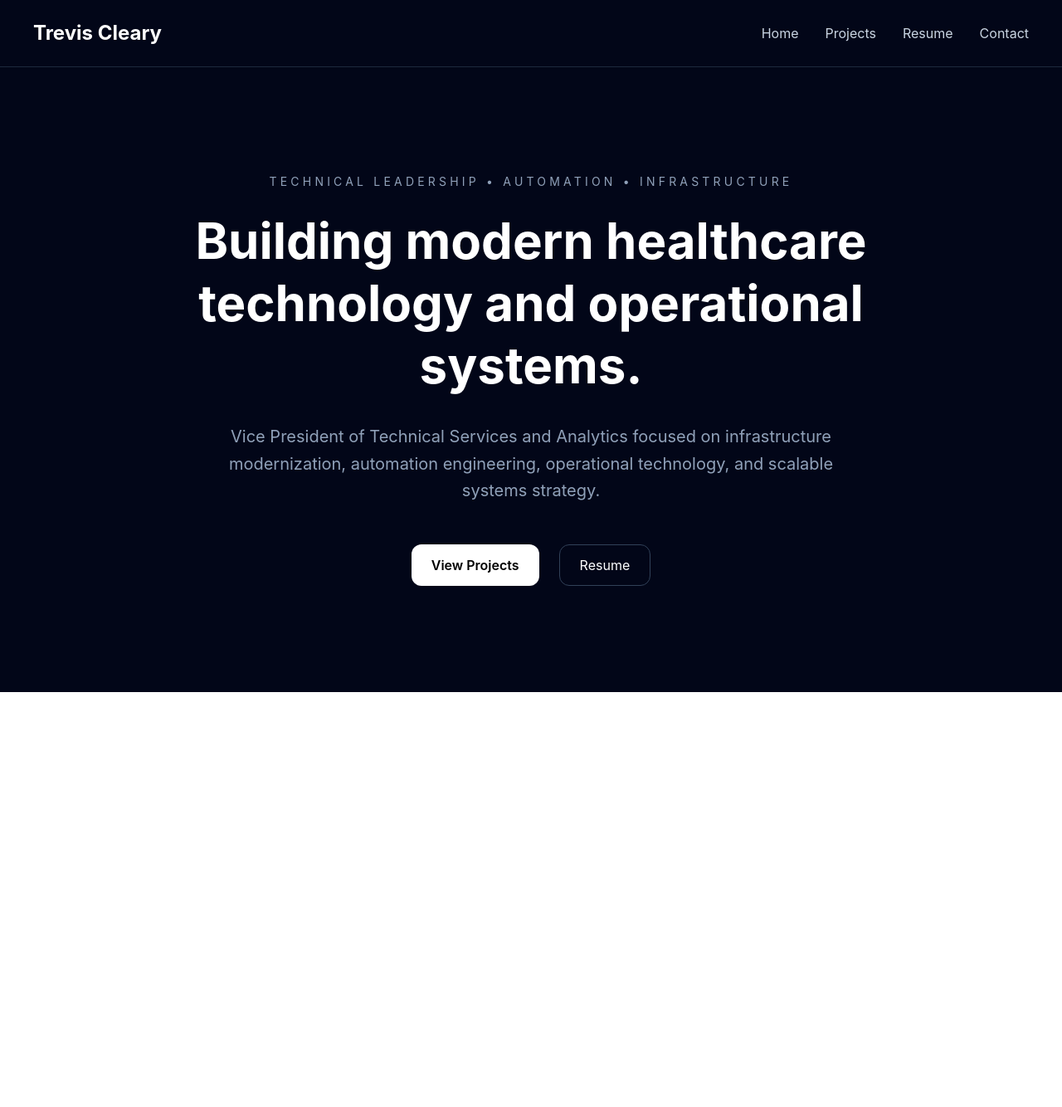
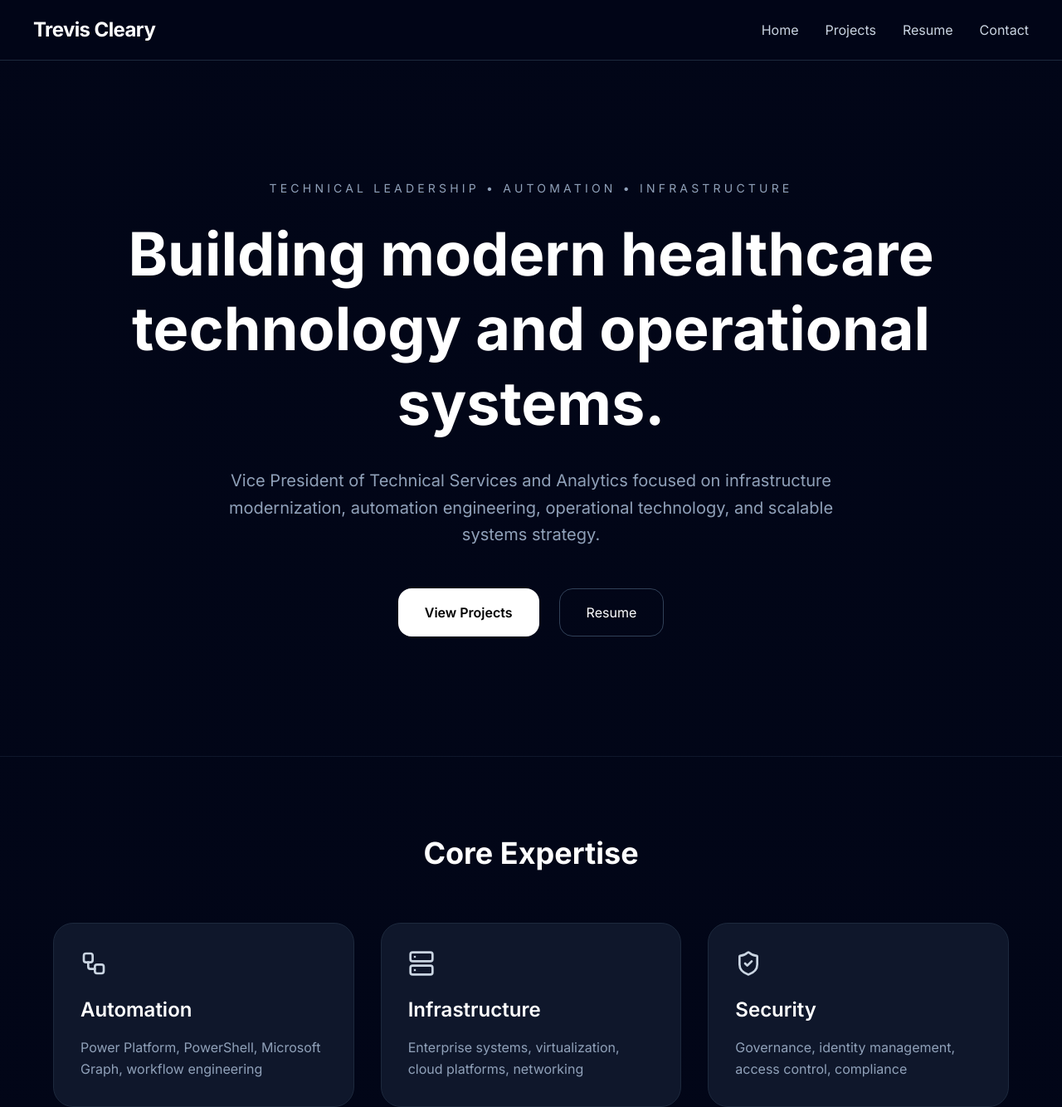
Before and after one commit to TrevisCleary/trevis-portfolio, a React (Vite) app: page / in a window 1280 px wide. Shown: the top 1334 px of the page at 83% size. Before the commit the page ends 834 px from the top, so only its background shows below. Built offline with nearby package versions, Linux system fonts and the light colour scheme.

Commit message:
Added professional contact email

```diff
--- a/index.html
+++ b/index.html
@@ -4,6 +4,9 @@
     <meta charset="UTF-8" />
     <link rel="icon" type="image/svg+xml" href="/favicon.svg" />
     <meta name="viewport" content="width=device-width, initial-scale=1.0" />
+    <link rel="preconnect" href="https://fonts.googleapis.com">
+<link rel="preconnect" href="https://fonts.gstatic.com" crossorigin>
+<link href="https://fonts.googleapis.com/css2?family=Inter:wght@100..900&display=swap" rel="stylesheet">
     <title>trevis-portfolio</title>
   </head>
   <body>
--- a/package.json
+++ b/package.json
@@ -11,8 +11,11 @@
   },
   "dependencies": {
     "@tailwindcss/vite": "^4.2.4",
+    "framer-motion": "^12.38.0",
+    "lucide-react": "^1.14.0",
     "react": "^19.2.5",
     "react-dom": "^19.2.5",
+    "react-icons": "^5.6.0",
     "react-router-dom": "^7.15.0",
     "tailwindcss": "^4.2.4"
   },
--- a/src/App.jsx
+++ b/src/App.jsx
@@ -10,7 +10,7 @@ import Contact from "./pages/Contact";
 function App() {
   return (
     <BrowserRouter>
-      <div className="min-h-screen bg-slate-950 text-white">
+      <div className="min-h-screen bg-gradient-to-b from-slate-950 via-slate-950 to-black text-white">
         <Navbar />
 
         <Routes>
--- a/src/components/Navbar.jsx
+++ b/src/components/Navbar.jsx
@@ -1,44 +1,61 @@
+import { useState } from "react";
 import { Link } from "react-router-dom";
+import { Menu, X } from "lucide-react";
 
 function Navbar() {
+  const [menuOpen, setMenuOpen] = useState(false);
+
+  const navLinks = [
+    { name: "Home", path: "/" },
+    { name: "Projects", path: "/projects" },
+    { name: "Resume", path: "/resume" },
+    { name: "Contact", path: "/contact" }
+  ];
+
   return (
-    <nav className="flex items-center justify-between px-10 py-6 border-b border-slate-800">
-      <Link
-        to="/"
-        className="text-2xl font-bold"
-      >
-        Trevis Cleary
-      </Link>
-
-      <div className="flex gap-8 text-slate-300">
+    <nav className="sticky top-0 z-50 backdrop-blur-xl bg-slate-950/80 border-b border-slate-800">
+      <div className="max-w-7xl mx-auto px-6 md:px-10 py-5 flex items-center justify-between">
         <Link
           to="/"
-          className="hover:text-white transition"
+          className="text-2xl font-bold tracking-tight"
         >
-          Home
+          Trevis Cleary
         </Link>
 
-        <Link
-          to="/projects"
-          className="hover:text-white transition"
+        <div className="hidden md:flex items-center gap-8 text-slate-300">
+          {navLinks.map((link) => (
+            <Link
+              key={link.name}
+              to={link.path}
+              className="hover:text-white transition duration-200"
+            >
+              {link.name}
+            </Link>
+          ))}
+        </div>
+
+        <button
+          className="md:hidden text-slate-300"
+          onClick={() => setMenuOpen(!menuOpen)}
         >
-          Projects
-        </Link>
+          {menuOpen ? <X size={28} /> : <Menu size={28} />}
+        </button>
+      </div>
 
-        <Link
-          to="/resume"
-          className="hover:text-white transition"
-        >
-          Resume
-        </Link>
-
-        <Link
-          to="/contact"
-          className="hover:text-white transition"
-        >
-          Contact
-        </Link>
-      </div>
+      {menuOpen && (
+        <div className="md:hidden border-t border-slate-800 bg-slate-950 px-6 py-6 flex flex-col gap-6 text-slate-300">
+          {navLinks.map((link) => (
+            <Link
+              key={link.name}
+              to={link.path}
+              className="hover:text-white transition"
+              onClick={() => setMenuOpen(false)}
+            >
+              {link.name}
+            </Link>
+          ))}
+        </div>
+      )}
     </nav>
   );
 }
--- a/src/index.css
+++ b/src/index.css
@@ -1 +1,14 @@
 @import "tailwindcss";
+
+html {
+  scroll-behavior: smooth;
+}
+
+body {
+  margin: 0;
+  font-family: Inter, system-ui, sans-serif;
+  background: #020617;
+  color: white;
+  -webkit-font-smoothing: antialiased;
+  -moz-osx-font-smoothing: grayscale;
+}
--- a/src/pages/Contact.jsx
+++ b/src/pages/Contact.jsx
@@ -1,13 +1,58 @@
+import {
+  FaGithub,
+  FaLinkedin,
+  FaEnvelope
+} from "react-icons/fa";
+
 function Contact() {
   return (
-    <div className="px-10 py-20">
-      <h1 className="text-5xl font-bold mb-8">
+    <div className="max-w-5xl mx-auto px-8 py-24">
+      <p className="uppercase tracking-[0.3em] text-slate-500 text-sm mb-6">
         Contact
+      </p>
+
+      <h1 className="text-6xl font-bold mb-8 leading-tight">
+        Let’s connect.
       </h1>
 
-      <p className="text-slate-400 text-xl">
-        LinkedIn and contact details coming soon.
+      <p className="text-xl text-slate-400 leading-relaxed max-w-3xl">
+        I’m always interested in conversations around healthcare
+        technology, automation, infrastructure modernization,
+        operational systems, and technical leadership opportunities.
       </p>
+
+      <div className="flex flex-wrap gap-6 mt-16">
+        <a
+          href="https://www.linkedin.com/in/trevis-cleary-78250088/"
+          target="_blank"
+          rel="noopener noreferrer"
+          className="flex items-center gap-4 bg-slate-900 border border-slate-800 hover:border-slate-600 transition rounded-2xl px-8 py-5"
+        >
+          <FaLinkedin size={24} />
+
+          <span>LinkedIn</span>
+        </a>
+
+        <a
+          href="https://github.com/TrevisCleary"
+          target="_blank"
+          rel="noopener noreferrer"
+          className="flex items-center gap-4 bg-slate-900 border border-slate-800 hover:border-slate-600 transition rounded-2xl px-8 py-5"
+        >
+          <FaGithub size={24} />
+
+          <span>GitHub</span>
+        </a>
+
+        <a
+          href="mailto:trevis.cleary@gmail.com"
+          className="flex items-center gap-4 bg-white text-black hover:opacity-90 transition rounded-2xl px-8 py-5 font-semibold"
+        >
+          <FaEnvelope size={20} />
+
+          <span>Email</span>
+        </a>
+      </div>
     </div>
   );
 }
--- a/src/pages/Home.jsx
+++ b/src/pages/Home.jsx
@@ -1,30 +1,224 @@
+import {
+  Server,
+  Workflow,
+  ShieldCheck,
+  Database,
+  ChartNoAxesCombined,
+  Network
+} from "lucide-react";
+
+import { motion } from "framer-motion";
+
 function Home() {
+  const skills = [
+    {
+      icon: <Workflow size={32} />,
+      title: "Automation",
+      description:
+        "Power Platform, PowerShell, Microsoft Graph, workflow engineering"
+    },
+    {
+      icon: <Server size={32} />,
+      title: "Infrastructure",
+      description:
+        "Enterprise systems, virtualization, cloud platforms, networking"
+    },
+    {
+      icon: <ShieldCheck size={32} />,
+      title: "Security",
+      description:
+        "Governance, identity management, access control, compliance"
+    },
+    {
+      icon: <Database size={32} />,
+      title: "Data & Analytics",
+      description:
+        "Power BI, reporting pipelines, operational analytics"
+    },
+    {
+      icon: <ChartNoAxesCombined size={32} />,
+      title: "Leadership",
+      description:
+        "Strategic planning, vendor management, operational modernization"
+    },
+    {
+      icon: <Network size={32} />,
+      title: "Systems Strategy",
+      description:
+        "Scalable healthcare technology and operational architecture"
+    }
+  ];
+
+  const projects = [
+    {
+      title: "Discharge Tracker",
+      description:
+        "Multi-facility discharge management platform built with Power Apps, SharePoint, and automation workflows."
+    },
+    {
+      title: "M365 Automation",
+      description:
+        "Automated onboarding, offboarding, and provisioning workflows using PowerShell and Microsoft Graph."
+    },
+    {
+      title: "Infrastructure Modernization",
+      description:
+        "Enterprise networking and operational modernization initiatives across healthcare facilities."
+    }
+  ];
+
   return (
-    <main className="flex flex-col items-center justify-center text-center px-6 py-32">
+    <div>
+      <motion.section
+        initial={{ opacity: 0, y: 40 }}
+        animate={{ opacity: 1, y: 0 }}
+        transition={{ duration: 0.8 }}
+        className="flex flex-col items-center justify-center text-center px-6 py-36"
+      >
         <p className="uppercase tracking-[0.3em] text-slate-400 text-sm mb-6">
           Technical Leadership • Automation • Infrastructure
         </p>
 
-      <h1 className="text-6xl font-bold max-w-5xl leading-tight">
+        <h1 className="text-5xl md:text-7xl font-bold max-w-6xl leading-tight">
           Building modern healthcare technology and operational systems.
         </h1>
 
-      <p className="mt-8 text-xl text-slate-400 max-w-3xl leading-relaxed">
+        <p className="mt-8 text-lg md:text-xl text-slate-400 max-w-3xl leading-relaxed">
           Vice President of Technical Services and Analytics focused on
           infrastructure modernization, automation engineering,
           operational technology, and scalable systems strategy.
         </p>
 
-      <div className="flex gap-6 mt-12">
-        <button className="bg-white text-black px-6 py-3 rounded-xl font-semibold hover:opacity-90 transition">
+        <div className="flex flex-wrap justify-center gap-6 mt-12">
+          <button className="bg-white text-black px-8 py-4 rounded-2xl font-semibold hover:opacity-90 transition">
             View Projects
           </button>
 
-        <button className="border border-slate-700 px-6 py-3 rounded-xl hover:bg-slate-900 transition">
+          <button className="border border-slate-700 px-8 py-4 rounded-2xl hover:bg-slate-900 transition">
             Resume
           </button>
         </div>
-    </main>
+      </motion.section>
+
+      <section className="px-8 md:px-16 py-24 border-t border-slate-900">
+        <div className="max-w-7xl mx-auto">
+          <h2 className="text-4xl font-bold mb-16 text-center">
+            Core Expertise
+          </h2>
+
+          <div className="grid md:grid-cols-2 xl:grid-cols-3 gap-8">
+            {skills.map((skill, index) => (
+              <motion.div
+                key={index}
+                initial={{ opacity: 0, y: 30 }}
+                whileInView={{ opacity: 1, y: 0 }}
+                transition={{ duration: 0.5, delay: index * 0.1 }}
+                viewport={{ once: true }}
+                whileHover={{ y: -6 }}
+                className="bg-slate-900 border border-slate-800 rounded-3xl p-8 hover:border-slate-600 transition"
+              >
+                <div className="mb-6 text-slate-300">
+                  {skill.icon}
+                </div>
+
+                <h3 className="text-2xl font-semibold mb-4">
+                  {skill.title}
+                </h3>
+
+                <p className="text-slate-400 leading-relaxed">
+                  {skill.description}
+                </p>
+              </motion.div>
+            ))}
+          </div>
+        </div>
+      </section>
+<section className="px-8 md:px-16 py-24 border-t border-slate-900">
+  <div className="max-w-6xl mx-auto grid lg:grid-cols-2 gap-16 items-center">
+    <div>
+      <p className="uppercase tracking-[0.3em] text-slate-500 text-sm mb-6">
+        About
+      </p>
+
+      <h2 className="text-5xl font-bold leading-tight">
+        Bridging technical leadership and operational strategy.
+      </h2>
+    </div>
+
+    <div className="space-y-6 text-slate-400 text-lg leading-relaxed">
+      <p>
+        I specialize in building scalable operational technology,
+        infrastructure modernization initiatives, automation platforms,
+        and analytics systems within healthcare environments.
+      </p>
+
+      <p>
+        My background combines executive leadership with hands-on
+        technical implementation across infrastructure, cloud systems,
+        automation engineering, reporting, and workflow modernization.
+      </p>
+
+      <p>
+        Current areas of focus include operational automation,
+        healthcare technology strategy, identity lifecycle management,
+        analytics platforms, and modern web technologies.
+      </p>
+    </div>
+  </div>
+</section>
+      <section className="px-8 md:px-16 py-24 border-t border-slate-900">
+        <div className="max-w-7xl mx-auto">
+          <div className="flex items-center justify-between mb-16">
+            <h2 className="text-4xl font-bold">
+              Featured Projects
+            </h2>
+
+            <a
+              href="/projects"
+              className="text-slate-400 hover:text-white transition"
+            >
+              View All →
+            </a>
+          </div>
+
+          <div className="grid md:grid-cols-2 xl:grid-cols-3 gap-8">
+            {projects.map((project) => (
+              <motion.div
+                key={project.title}
+                whileHover={{ y: -6 }}
+                className="bg-slate-900 border border-slate-800 rounded-3xl p-8"
+              >
+                <h3 className="text-2xl font-semibold mb-4">
+                  {project.title}
+                </h3>
+
+                <p className="text-slate-400 leading-relaxed">
+                  {project.description}
+                </p>
+              </motion.div>
+            ))}
+          </div>
+        </div>
+      </section>
+
+<footer className="border-t border-slate-900 px-8 py-12">
+  <div className="max-w-7xl mx-auto flex flex-col md:flex-row items-center justify-between gap-6">
+    <div>
+      <h3 className="text-xl font-semibold">
+        Trevis Cleary
+      </h3>
+
+      <p className="text-slate-500 mt-2">
+        Technical Leadership • Automation • Infrastructure
+      </p>
+    </div>
+
+    <div className="text-slate-500 text-sm">
+      © 2026 All Rights Reserved
+    </div>
+  </div>
+</footer>
+    </div>
   );
 }
 
--- a/src/pages/Projects.jsx
+++ b/src/pages/Projects.jsx
@@ -1,17 +1,21 @@
+import { Link } from "react-router-dom";
 function Projects() {
   const projects = [
   {
     title: "Discharge Tracker",
+    slug: "discharge-tracker",
     description:
       "Multi-facility discharge management platform built with Power Apps, SharePoint, and automation workflows."
   },
   {
     title: "M365 Provisioning Automation",
+    slug: "m365-automation",
     description:
       "Automated onboarding and offboarding workflows using PowerShell and Microsoft Graph."
   },
   {
     title: "Infrastructure Modernization",
+    slug: "infrastructure-modernization",
     description:
       "Healthcare infrastructure modernization initiative focused on networking, security, and scalability."
   }
@@ -25,10 +29,11 @@ function Projects() {
 
       <div className="grid md:grid-cols-2 xl:grid-cols-3 gap-8">
         {projects.map((project, index) => (
-          <div
+  <Link
+    to={`/projects/${project.slug}`}
     key={index}
-            className="bg-slate-900 border border-slate-800 rounded-2xl p-8 hover:border-slate-600 transition"
   >
+    <div className="bg-slate-900 border border-slate-800 rounded-2xl p-8 hover:border-slate-600 hover:-translate-y-1 transition duration-300">
       <h2 className="text-2xl font-semibold mb-4">
         {project.title}
       </h2>
@@ -37,6 +42,7 @@ function Projects() {
         {project.description}
       </p>
     </div>
+  </Link>
 ))}
       </div>
     </div>
```
Also changed, not shown: src/pages/ProjectDetail.jsx (added), 1 other file (tests, documents, lock files or other folders). Lines whose indentation alone changed are shown as unchanged.
